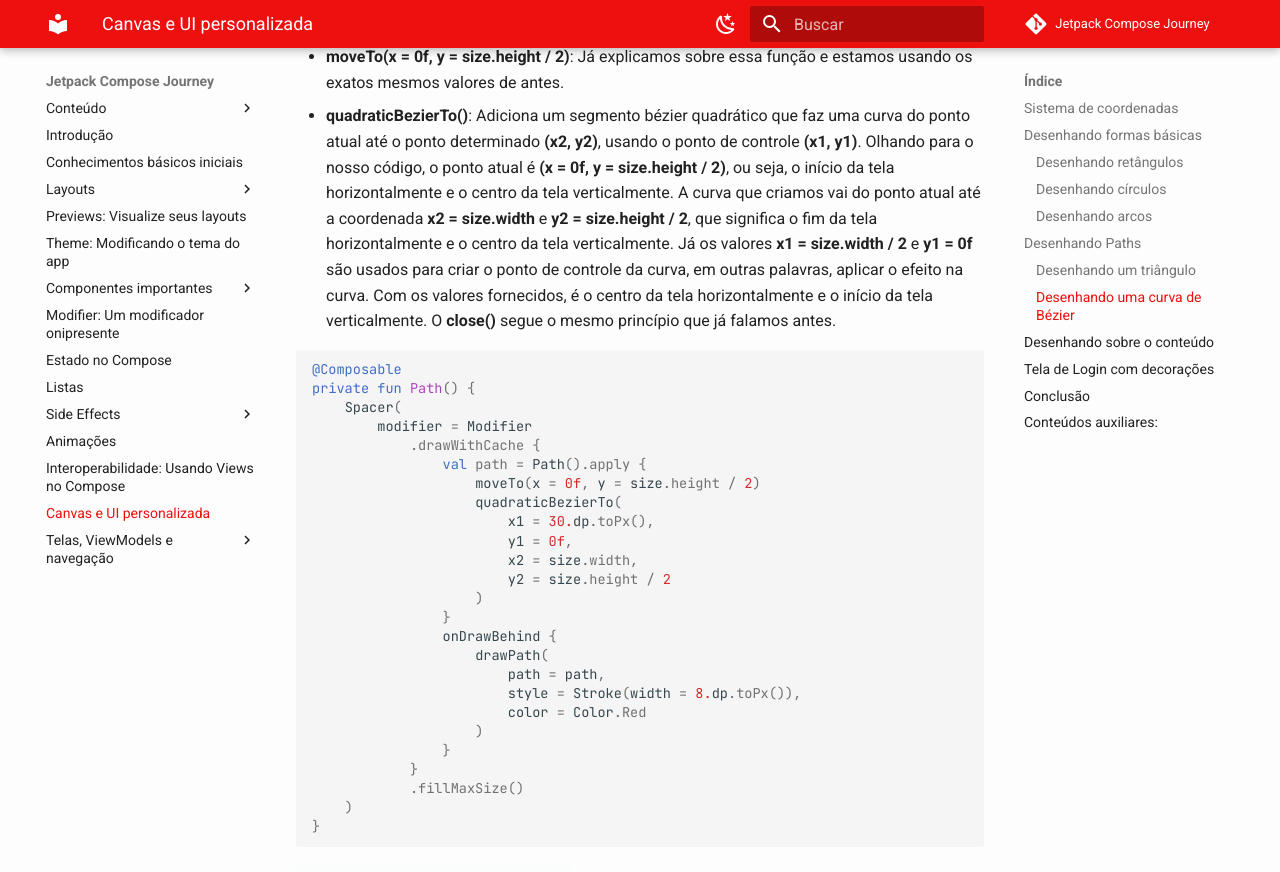
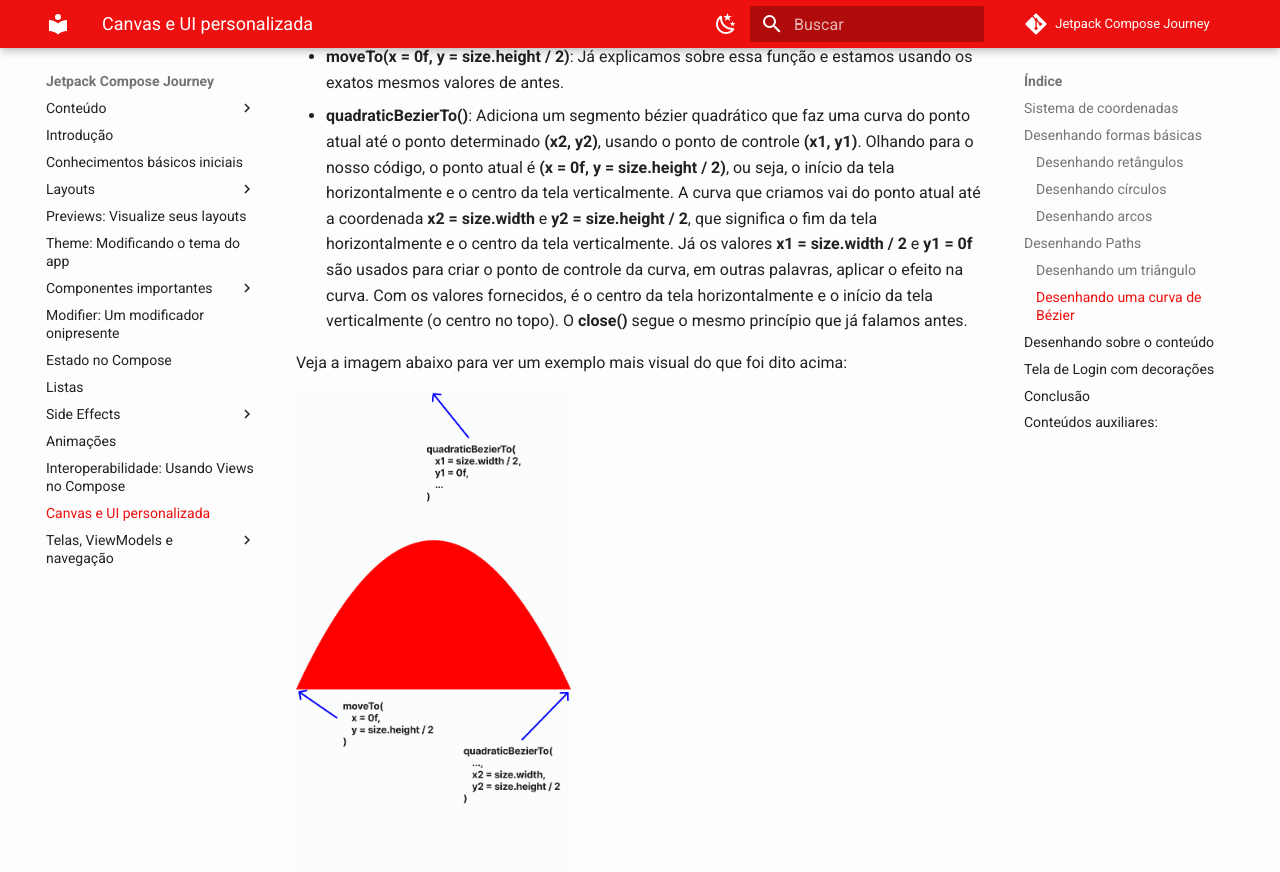
Before and after one commit to jsericksk/Jetpack-Compose-Journey, an MkDocs documentation site: the page built from docs/canvas.md, in a window 1280 px wide and 900 px high, scrolled down 11449 px. Shown: the top 872 px of the window. Built offline with MkDocs 1.6.1 and Material for MkDocs 9.7.7, drawn with Linux system fonts in a browser that asks for light colours; emoji names are drawn with the system emoji font; comment, search, counter and statistics services are not loaded.

Commit message:
canvas.md atualizado

````diff
--- a/docs/canvas.md
+++ b/docs/canvas.md
@@ -275,7 +275,11 @@ private fun Path2() {
 <img src="../canvas/img-09.png" alt="Path" width="40%" height="20%"/>
 
 - **moveTo(x = 0f, y = size.height / 2)**: Já explicamos sobre essa função e estamos usando os exatos mesmos valores de antes.
-- **quadraticBezierTo()**: Adiciona um segmento bézier quadrático que faz uma curva do ponto atual até o ponto determinado **(x2, y2)**, usando o ponto de controle **(x1, y1)**. Olhando para o nosso código, o ponto atual é **(x = 0f, y = size.height / 2)**, ou seja, o início da tela horizontalmente e o centro da tela verticalmente. A curva que criamos vai do ponto atual até a coordenada **x2 = size.width** e **y2 = size.height / 2**, que significa o fim da tela horizontalmente e o centro da tela verticalmente. Já os valores **x1 = size.width / 2** e **y1 = 0f** são usados para criar o ponto de controle da curva, em outras palavras, aplicar o efeito na curva. Com os valores fornecidos, é o centro da tela horizontalmente e o início da tela verticalmente. O **close()** segue o mesmo princípio que já falamos antes.
+- **quadraticBezierTo()**: Adiciona um segmento bézier quadrático que faz uma curva do ponto atual até o ponto determinado **(x2, y2)**, usando o ponto de controle **(x1, y1)**. Olhando para o nosso código, o ponto atual é **(x = 0f, y = size.height / 2)**, ou seja, o início da tela horizontalmente e o centro da tela verticalmente. A curva que criamos vai do ponto atual até a coordenada **x2 = size.width** e **y2 = size.height / 2**, que significa o fim da tela horizontalmente e o centro da tela verticalmente. Já os valores **x1 = size.width / 2** e **y1 = 0f** são usados para criar o ponto de controle da curva, em outras palavras, aplicar o efeito na curva. Com os valores fornecidos, é o centro da tela horizontalmente e o início da tela verticalmente (o centro no topo). O **close()** segue o mesmo princípio que já falamos antes.
+
+Veja a imagem abaixo para ver um exemplo mais visual do que foi dito acima:
+
+<img src="../canvas/img-14.png" alt="Path" width="40%" height="20%"/>
 
 ```kotlin
 @Composable
````
Also changed, not shown: docs/canvas/img-14.png (added).
